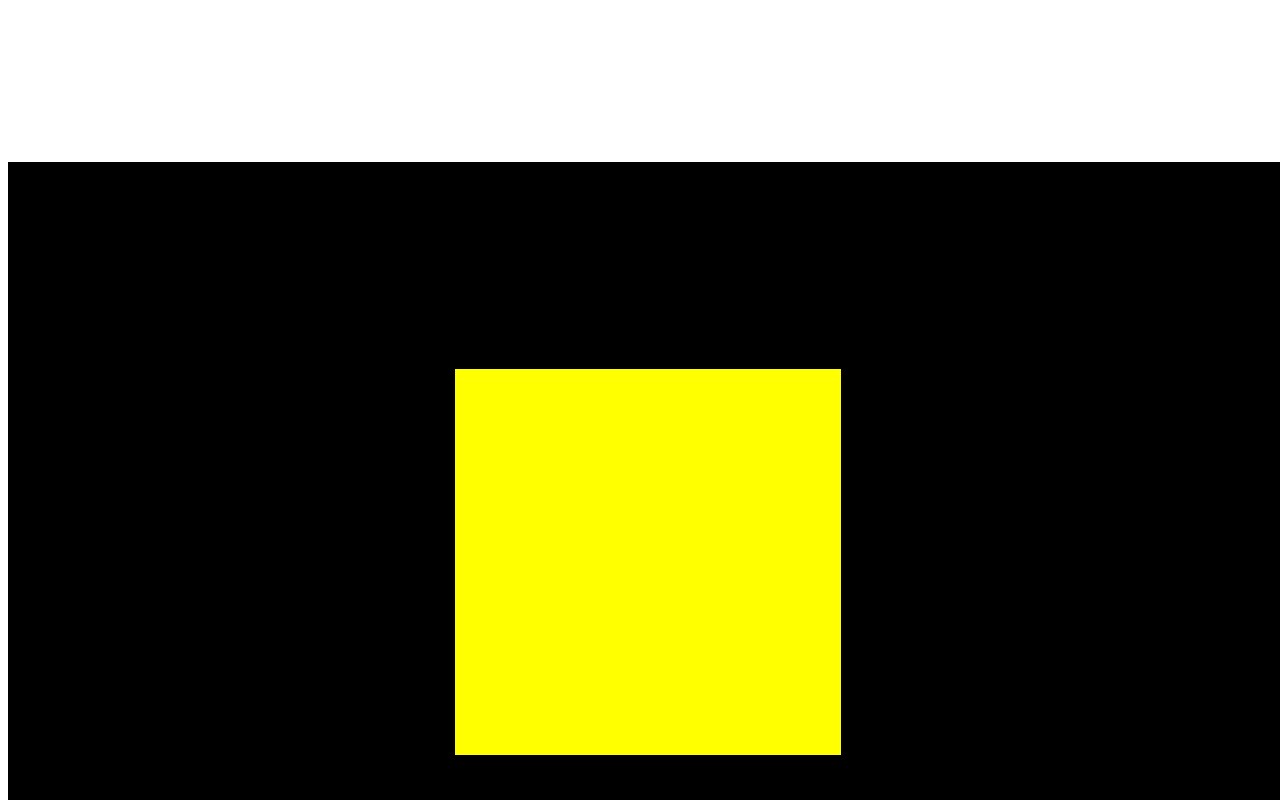
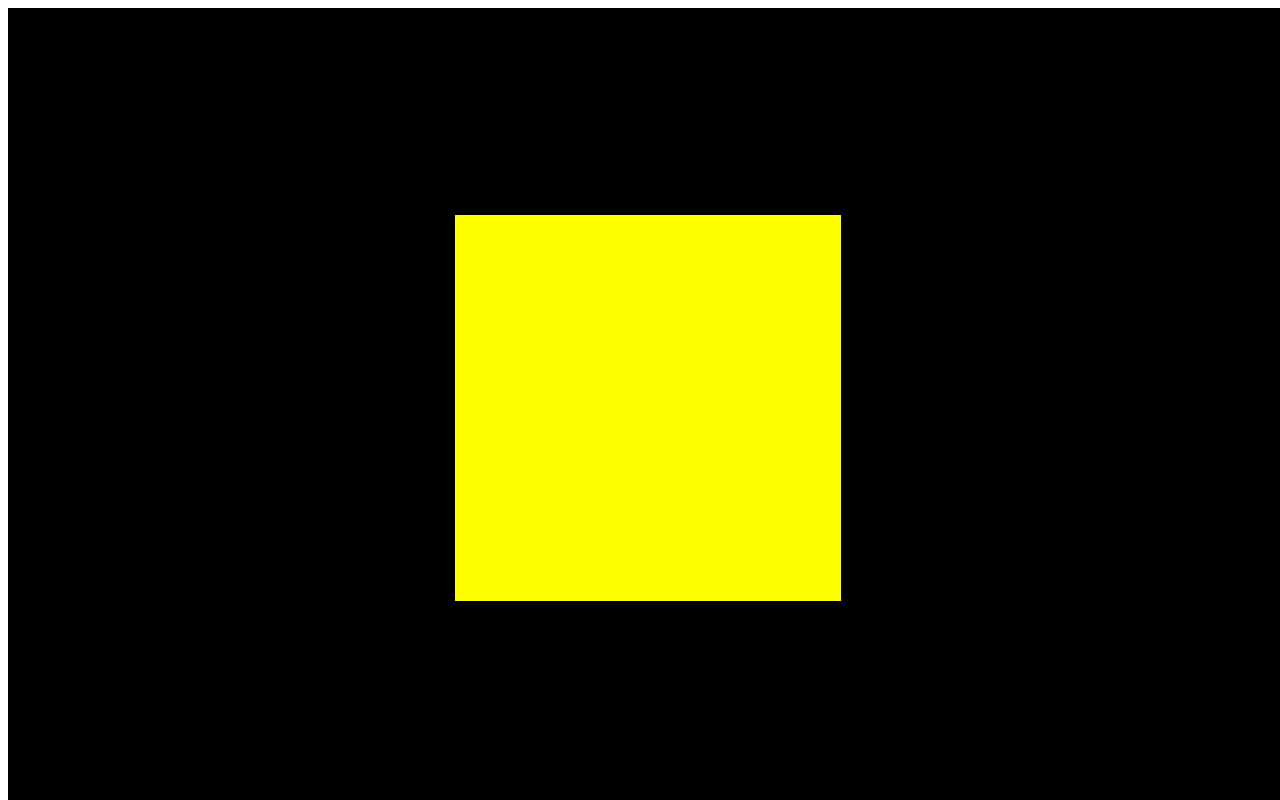
Before and after one commit to pauloremoli/threejs_journey, a plain HTML site: page index.html in a window 1280 px wide. Shown: the top 800 px of the page. Drawn offline with Linux system fonts and the light colour scheme.

Commit message:
fix canvas size

```diff
--- a/index.html
+++ b/index.html
@@ -7,7 +7,7 @@
 		<title>03 - Basic scene</title>
 	</head>
 	<body>
-		<canvas id="webgl"></canvas>
+		<canvas class="webgl"></canvas>
 		<script src="./three.min.js"></script>
 		<script src="./script.js"></script>
 	</body>
--- a/script.js
+++ b/script.js
@@ -15,9 +15,6 @@ const camera = new THREE.PerspectiveCamera(45, sizes.width / sizes.height);
 camera.position.z = 3;
 scene.add(camera);
 
-const renderer = new THREE.WebGLRenderer();
-renderer.setSize(window.innerWidth, window.innerHeight);
-
-document.body.appendChild(renderer.domElement);
-
+const renderer = new THREE.WebGLRenderer({ canvas });
+renderer.setSize(sizes.width, sizes.height);
 renderer.render(scene, camera);
```
